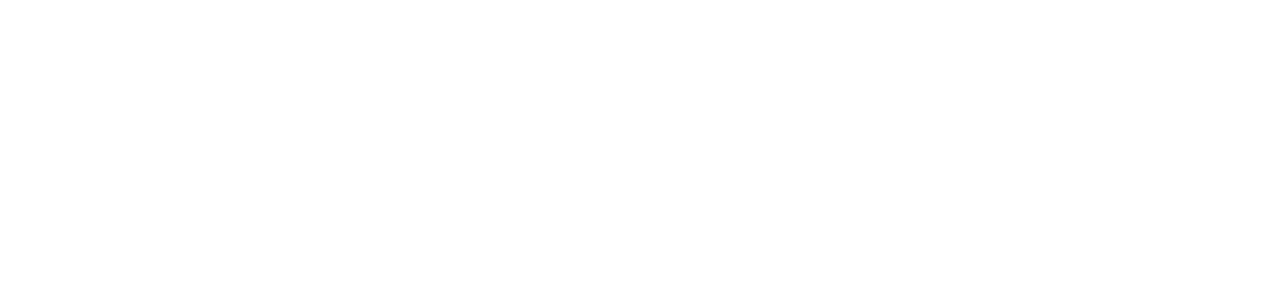
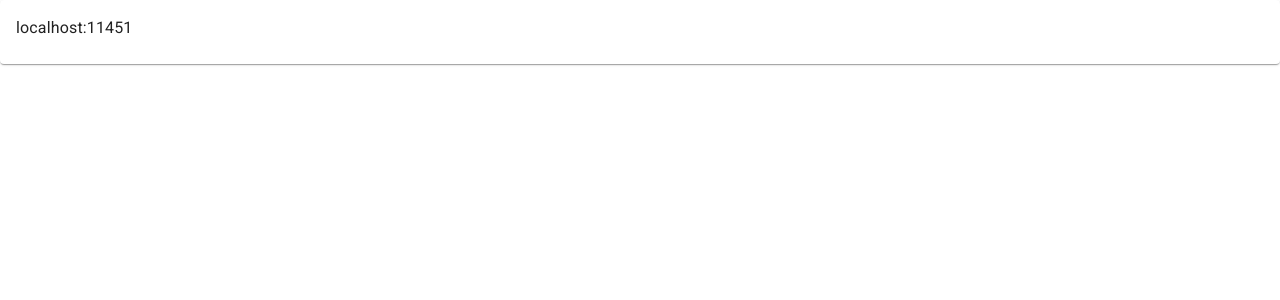
Before and after one commit to switch-lan-play/server-browser, a React (Create React App) app: page / in a window 1280 px wide. Shown: the top 300 px of the page. Built offline with nearby package versions, Linux system fonts and the light colour scheme.

Commit message:
add some components

```diff
--- a/package.json
+++ b/package.json
@@ -3,6 +3,7 @@
   "version": "0.1.0",
   "private": true,
   "dependencies": {
+    "@apollo/client": "^3.0.0-beta.44",
     "@material-ui/core": "^4.9.12",
     "@testing-library/jest-dom": "^4.2.4",
     "@testing-library/react": "^9.3.2",
@@ -11,9 +12,13 @@
     "@types/node": "^12.0.0",
     "@types/react": "^16.9.0",
     "@types/react-dom": "^16.9.0",
+    "@types/react-router-dom": "^5.1.5",
+    "graphql": "^15.0.0",
     "react": "^16.13.1",
     "react-dom": "^16.13.1",
+    "react-router-dom": "^5.1.2",
     "react-scripts": "3.4.1",
+    "typeface-roboto": "^0.0.75",
     "typescript": "~3.7.2"
   },
   "scripts": {
--- a/src/App.tsx
+++ b/src/App.tsx
@@ -1,7 +1,19 @@
 import React from 'react'
+import {
+  HashRouter as Router,
+  Switch,
+  Route,
+} from 'react-router-dom'
+import { Index } from './pages/Index'
 
 export const App: React.FC = () => {
-  return <></>
+  return <>
+    <Router>
+      <Switch>
+        <Route path='/' component={Index} />
+      </Switch>
+    </Router>
+  </>
 }
 
 export default App
--- /dev/null
+++ b/src/components/ServerProvider.tsx
@@ -0,0 +1,34 @@
+import React, { useMemo, createContext, useContext } from 'react'
+import { ApolloClient, HttpLink, InMemoryCache, ApolloProvider } from '@apollo/client'
+
+type ServerProviderProps = {
+  server: string
+}
+
+const ServerCtx = createContext<ServerProviderProps>({
+  server: ''
+})
+
+export const useServer = () => {
+  return useContext(ServerCtx)
+}
+
+export const ServerProvider: React.FC<ServerProviderProps> = ({ children, ...props }) => {
+  const { server } = props
+  const client = useMemo(() => {
+    return new ApolloClient({
+      cache: new InMemoryCache(),
+      link: new HttpLink({
+        uri: `http://${server}`,
+      })
+    })
+  }, [ server ])
+
+  return <>
+    <ServerCtx.Provider value={props}>
+      <ApolloProvider client={client}>
+        { children }
+      </ApolloProvider>
+    </ServerCtx.Provider>
+  </>
+}
--- /dev/null
+++ b/src/components/ServerView.tsx
@@ -0,0 +1,23 @@
+import React from 'react'
+import Card from '@material-ui/core/Card'
+import CardActions from '@material-ui/core/CardActions'
+import CardContent from '@material-ui/core/CardContent'
+import Typography from '@material-ui/core/Typography'
+import { useServer } from './ServerProvider'
+
+type ServerViewProps = {
+}
+
+export const ServerView: React.FC<ServerViewProps> = () => {
+  const server = useServer()
+
+  return <>
+    <Card>
+      <CardContent>
+        <Typography color='textPrimary'>
+          {server.server}
+        </Typography>
+      </CardContent>
+    </Card>
+  </>
+}
--- a/src/index.tsx
+++ b/src/index.tsx
@@ -1,6 +1,7 @@
 import React from 'react'
 import ReactDOM from 'react-dom'
 import './index.css'
+import 'typeface-roboto'
 import App from './App'
 
 ReactDOM.render(
--- /dev/null
+++ b/src/pages/Index.tsx
@@ -0,0 +1,14 @@
+import React from 'react'
+import { ServerProvider } from '../components/ServerProvider'
+import { ServerView } from '../components/ServerView'
+
+type IndexProps = {
+}
+
+export const Index: React.FC<IndexProps> = () => {
+  return <>
+    <ServerProvider server='localhost:11451'>
+      <ServerView></ServerView>
+    </ServerProvider>
+  </>
+}
--- /dev/null
+++ b/src/types.ts
@@ -0,0 +1,4 @@
+export type ServerDescription = {
+  name?: string
+  server: string
+}
```
Also changed, not shown: src/components/ServerList.tsx (added, +14 -0 lines), 2 other files (tests, documents, lock files or other folders).
